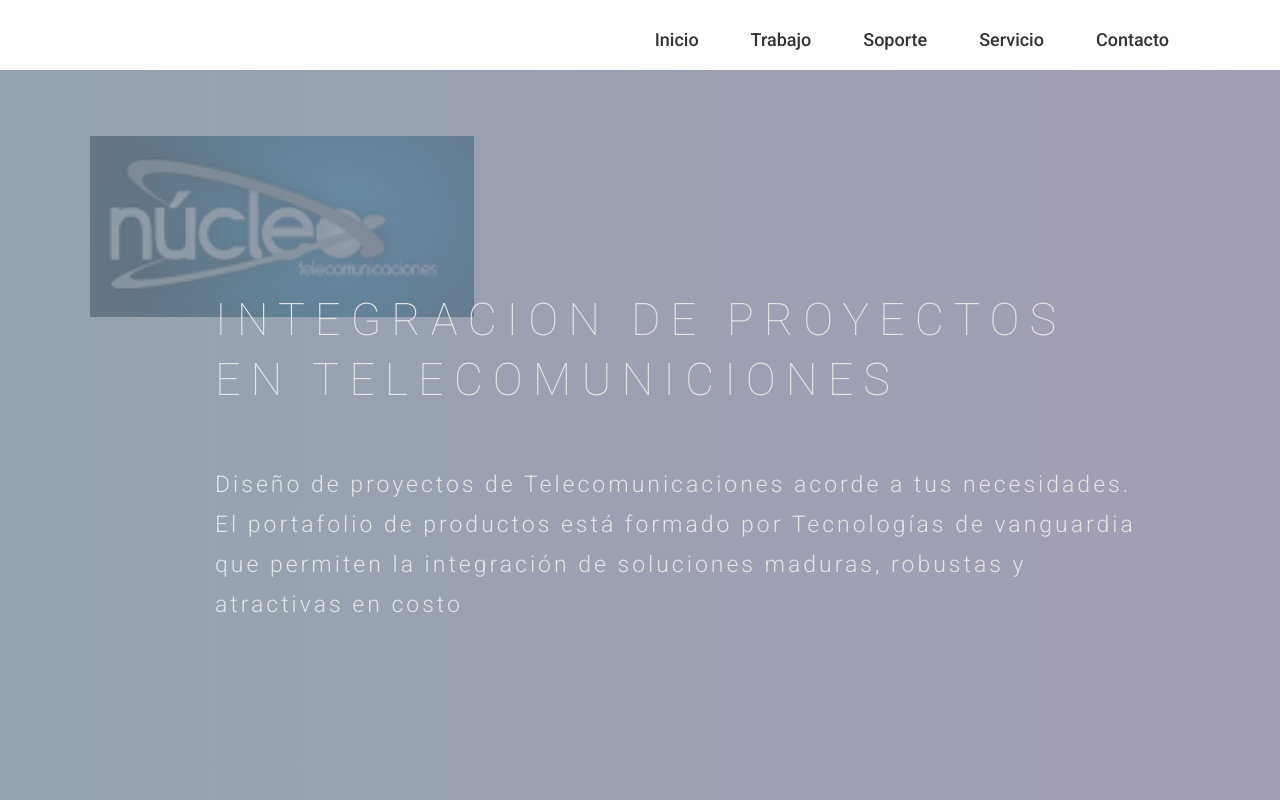
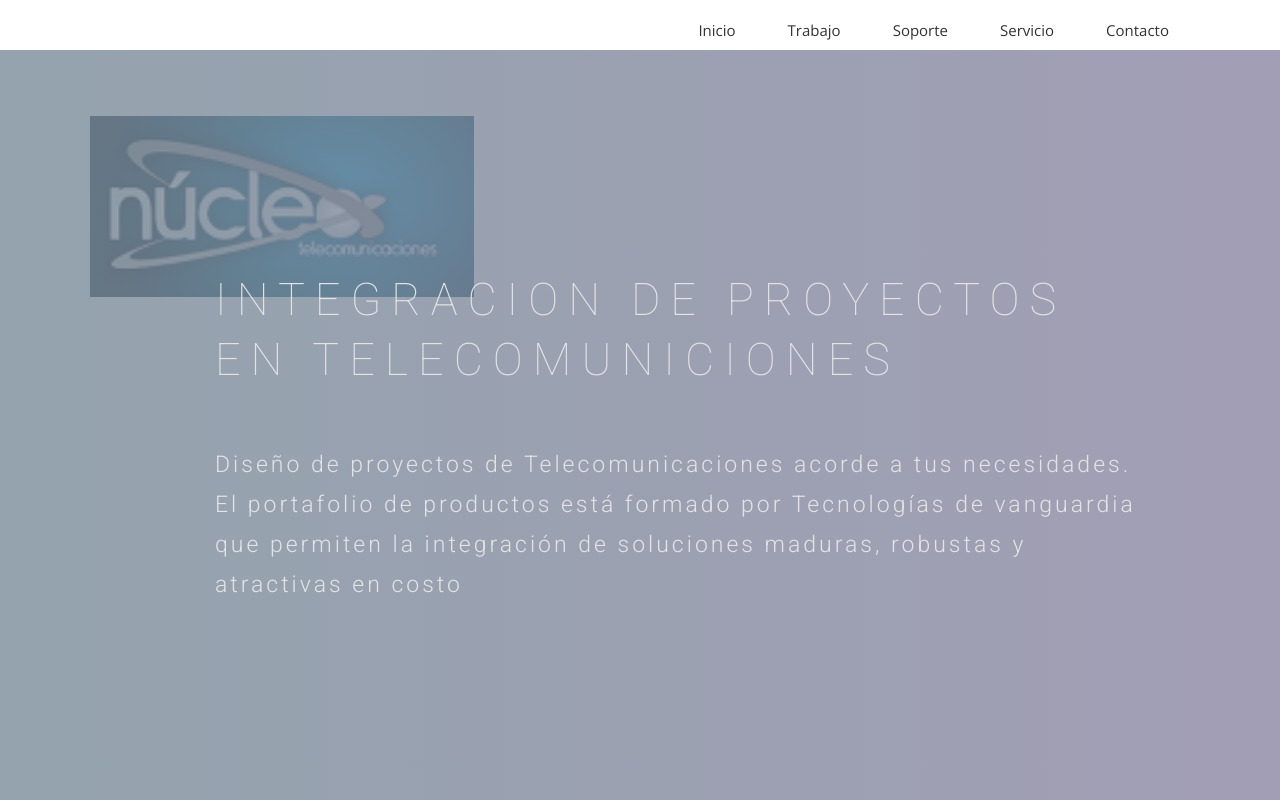
Before and after one commit to samvilrod/nucleo, a plain HTML site: page index.html in a window 1280 px wide. Shown: the top 800 px of the page. Drawn offline with nearby package versions, Linux system fonts and the light colour scheme; some packages are replaced by stand-ins of ours; files whose address does not match are found by name; a web font is replaced by a local one.

Commit message:
nucleo v6

```diff
--- a/index.html
+++ b/index.html
@@ -61,11 +61,11 @@
                 <!-- Collect the nav links, forms, and other content for toggling -->
                 <div class="collapse navbar-collapse" id="bs-example-navbar-collapse-1">
                   <ul class="nav navbar-nav navbar-right">
-                    <li><a href="index.html"><h4>Inicio</h4></a></li>
-                    <li><a href="work.html"><h4>Trabajo</h4></a></li>
-                    <li><a href="#"><h4>Soporte</h4></a></li>
-                    <li><a href="#"><h4>Servicio</h4></a></li>
-                    <li><a href="contact.html"><h4>Contacto</h4></a></li>
+                    <li><a href="index.html">Inicio</a></li>
+                    <li><a href="work.html">Trabajo</a></li>
+                    <li><a href="#">Soporte</a></li>
+                    <li><a href="#">Servicio</a></li>
+                    <li><a href="contact.html">Contacto</a></li>
                   </ul>
                 </div><!-- /.navbar-collapse -->
               </div><!-- /.container-fluid -->
```
Also changed, not shown: contact.html (+2 -2 lines), work.html (+1 -1 lines), img/clients/clients-logo4.png (added).
